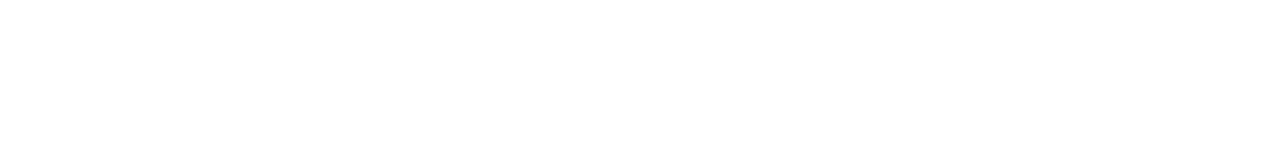
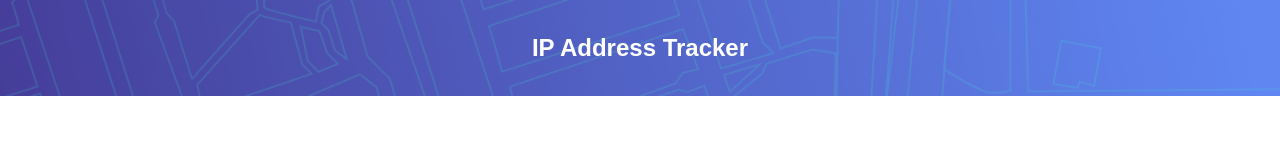
Before and after one commit to david-tejada/fem-ip-address-tracker, a website built with Vite: page index.html in a window 1280 px wide. Built offline with nearby package versions, Linux system fonts and the light colour scheme; files whose address does not match are found by name.

Commit message:
Add header background image and center h1

```diff
--- a/index.html
+++ b/index.html
@@ -9,7 +9,13 @@
     <title>Frontend Mentor | IP Address Tracker</title>
   </head>
   <body>
-    <h1 class="font-bold text-white">IP Address Tracker</h1>
+    <header
+      class="bg-[url('/pattern-bg-mobile.png')] bg-cover bg-no-repeat px-4 py-8 sm:bg-[url('/pattern-bg-desktop.png')]"
+    >
+      <h1 class="text-center text-2xl font-bold text-white">
+        IP Address Tracker
+      </h1>
+    </header>
     <script type="module" src="/src/main.ts"></script>
   </body>
 </html>
```
